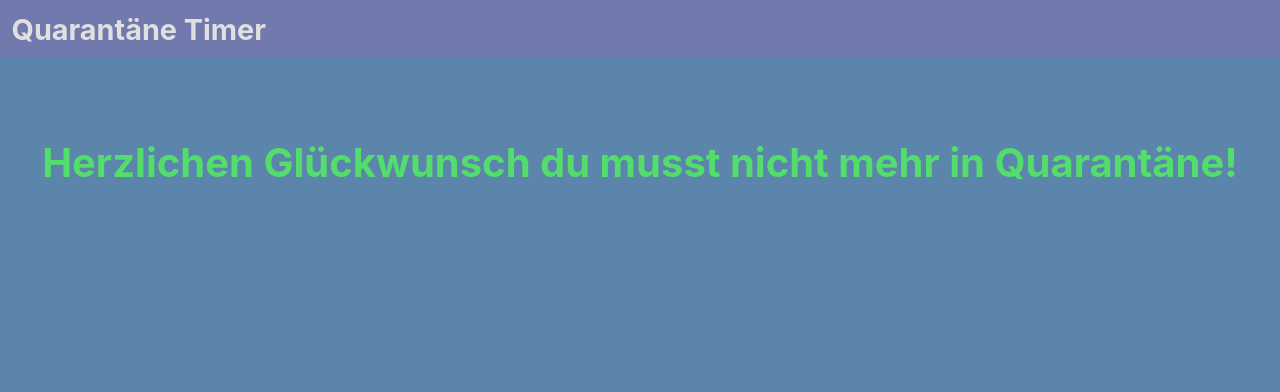
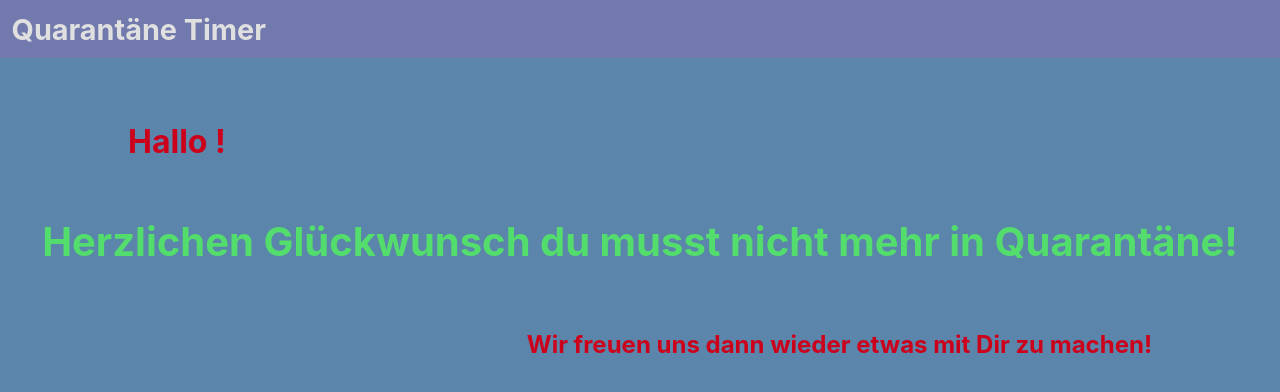
Before and after one commit to ITegs/quarantine-timer, a React (Create React App) app: page / in a window 1280 px wide. Shown: the top 392 px of the page. Built offline with nearby package versions, Linux system fonts and the light colour scheme.

Commit message:
add reciver + sender

```diff
--- a/src/App.js
+++ b/src/App.js
@@ -1,14 +1,19 @@
+import Header from "./components/Header.js";
 import Countdown from "./components/Countdown.js";
-import Header from "./components/Header.js";
+import Welcome from "./components/Welcome.js";
+
 import { Colors } from "./Theme/Colors";
+import Greetings from "./components/Greetings.js";
 
 export default function App() {
   return (
     <div style={styles.container}>
       <Header />
+      <Welcome />
       <div style={styles.countdown}>
         <Countdown />
       </div>
+      <Greetings />
     </div>
   );
 }
@@ -19,6 +24,6 @@ const styles = {
     minHeight: "100vh",
   },
   countdown: {
-    paddingTop: "10vh",
+    paddingTop: "7vh",
   },
 };
--- a/src/Theme/Colors.js
+++ b/src/Theme/Colors.js
@@ -3,6 +3,6 @@ export const Colors = {
   background: "#5B85AA",
   dark: "#7179AD",
   light: "#FEEFE5",
-  accent1: "#F46036",
+  accent1: "#CC001B",
   accent2: "#53DD6C",
 };
--- a/src/components/Countdown.js
+++ b/src/components/Countdown.js
@@ -1,14 +1,16 @@
-import React, { useEffect, useState } from "react";
+import React, { createContext, useEffect, useState } from "react";
 import { Colors } from "../Theme/Colors";
+import { queryDate } from "./parameters";
 
 export default function Countdown() {
-  const queryParams = new URLSearchParams(window.location.search);
-  const date = new Date(queryParams.get("date"));
+  const date = new Date(queryDate);
 
   const [days, setDays] = useState(0);
   const [hours, setHours] = useState(0);
   const [minutes, setMinutes] = useState(0);
   const [seconds, setSeconds] = useState(0);
+
+  const [isRunning, setIsRunning] = useState(true);
 
   useEffect(() => {
     calcTime();
@@ -21,6 +23,7 @@ export default function Countdown() {
 
     // if the time difference is negative, the countdown is over
     if (diff < 0) {
+      setIsRunning(false);
       return;
     }
     // calculate the days, hours, minutes and seconds
@@ -29,6 +32,7 @@ export default function Countdown() {
     const m = Math.floor(diff / (1000 * 60)) % 60;
     const s = Math.floor(diff / 1000) % 60;
 
+    // set the state with the new values
     setDays(d);
     setHours(h);
     setMinutes(m);
@@ -40,7 +44,7 @@ export default function Countdown() {
 
   return (
     <div>
-      {days === 0 && hours === 0 && minutes === 0 && seconds === 0 ? (
+      {!isRunning ? (
         <h1 style={styles.finished}>
           Herzlichen Glückwunsch du musst nicht mehr in Quarantäne!
         </h1>
--- /dev/null
+++ b/src/components/Greetings.js
@@ -0,0 +1,32 @@
+import React from "react";
+import { Colors } from "../Theme/Colors";
+import { querySender } from "./parameters";
+
+export default function Greetings() {
+  return (
+    <div style={styles.container}>
+      <h1 style={styles.text}>
+        Wir freuen uns dann wieder etwas mit Dir zu machen!
+      </h1>
+      {querySender != null ? (
+        <h1 style={styles.greet}>Dein {querySender}.</h1>
+      ) : null}
+    </div>
+  );
+}
+
+const styles = {
+  container: {
+    color: Colors.accent1,
+    textAlign: "right",
+    paddingLeft: "5vw",
+    paddingRight: "10vw",
+    marginTop: "8vh",
+  },
+  text: {
+    fontSize: "1.5em",
+  },
+  greet: {
+    fontSize: "2em",
+  },
+};
--- a/src/components/Header.js
+++ b/src/components/Header.js
@@ -1,10 +1,13 @@
 import React from "react";
 import { Colors } from "../Theme/Colors";
+import { queryReciver } from "./parameters";
 
 export default function Header() {
   return (
     <div style={styles.container}>
-      <h1 style={styles.title}>Quarantäne Timer</h1>
+      <h1 style={styles.title}>
+        {queryReciver != null ? queryReciver + "s" : null} Quarantäne Timer
+      </h1>
     </div>
   );
 }
--- /dev/null
+++ b/src/components/Welcome.js
@@ -0,0 +1,20 @@
+import React from "react";
+import { Colors } from "../Theme/Colors";
+import { queryReciver } from "./parameters";
+
+export default function Welcome() {
+  return (
+    <div style={styles.container}>
+      <h1 style={styles.text}>Hallo {queryReciver}!</h1>
+    </div>
+  );
+}
+
+const styles = {
+  text: {
+    color: Colors.accent1,
+    fontSize: "2em",
+    paddingLeft: "10vw",
+    marginTop: "8vh",
+  },
+};
--- /dev/null
+++ b/src/components/parameters.js
@@ -0,0 +1,5 @@
+const queryParams = new URLSearchParams(window.location.search);
+
+export const queryDate = new Date(queryParams.get("date"));
+export const queryReciver = queryParams.get("reciver");
+export const querySender = queryParams.get("sender");
```
